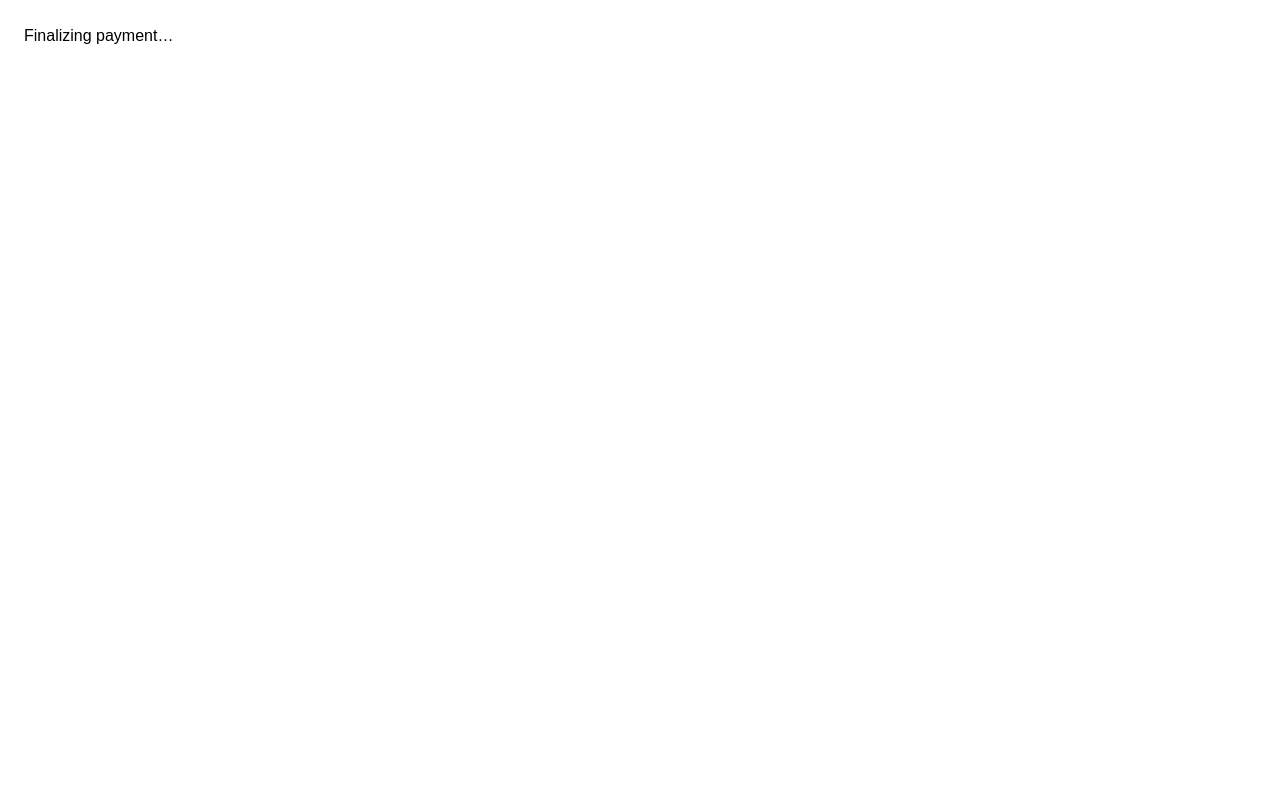
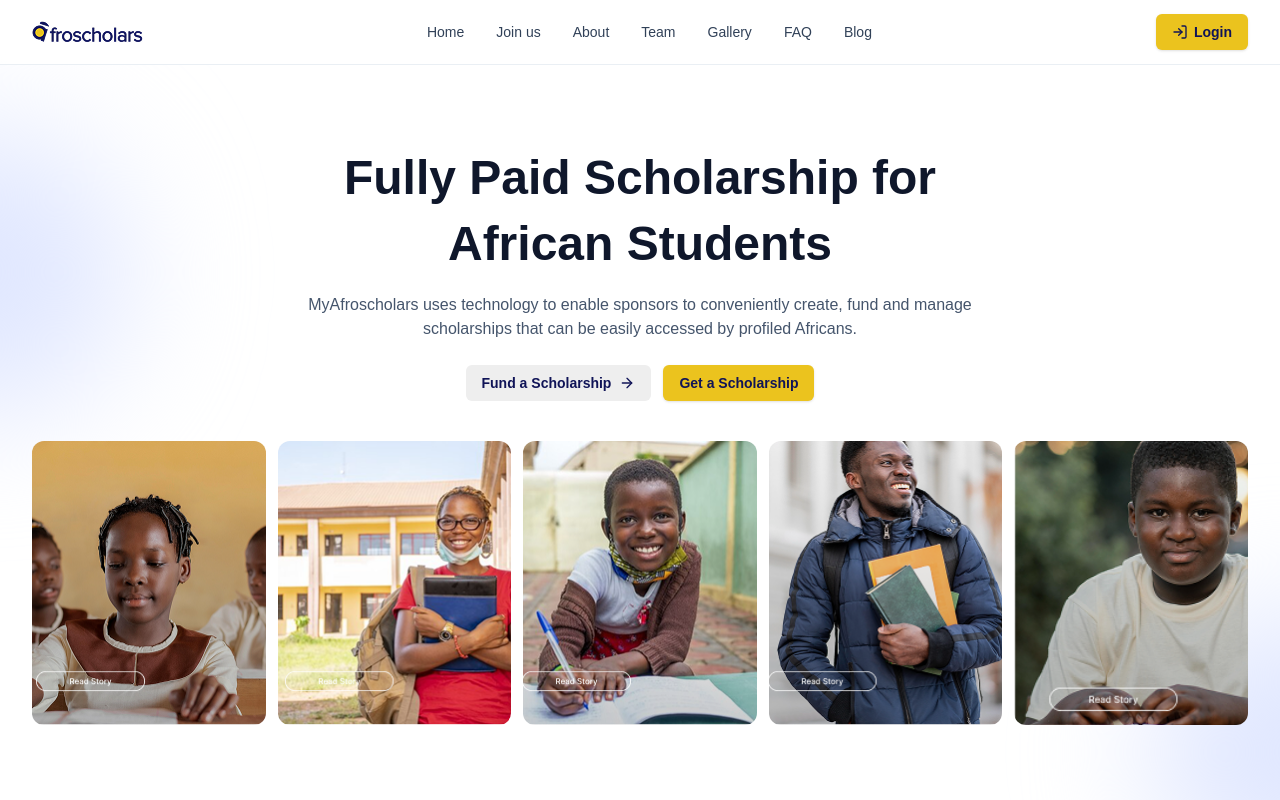
Before and after one commit to mecheline/afro-frontend, a React (Vite) app: page / in a window 1280 px wide. Shown: the top 800 px of the page. Built offline with nearby package versions, Linux system fonts and the light colour scheme; a web font is replaced by a local one.

Commit message:
sponsor dashboard

```diff
--- a/src/App.tsx
+++ b/src/App.tsx
@@ -25,8 +25,8 @@ function App() {
   return (
     <BrowserRouter>
       <Routes>
-        <Route path="/" element={<FundingCallback />} />
-        <Route path="/landing" element={<AfroScholarsLanding />} />
+
+        <Route path="/" element={<AfroScholarsLanding />} />
         <Route path="/auth/scholar/signup" element={<ScholarSignup />} />
         <Route path="/auth/scholar/login" element={<ScholarLogin />} />
 
@@ -58,6 +58,10 @@ function App() {
           path="/sponsor/scholarships/:id/funding/callback"
           element={<FundingCallback />}
         />
+        <Route
+          path="/redirect"
+          element={<FundingCallback />}
+        />
 
         <Route
           path="/sponsors/api/payment/wallet/callback"
--- a/src/main.tsx
+++ b/src/main.tsx
@@ -5,10 +5,13 @@ import { PersistGate } from "redux-persist/integration/react";
 import { persistor, store } from "./redux/services/scholar/store.tsx";
 import { Provider } from "react-redux";
 
+
 createRoot(document.getElementById("root")!).render(
   <PersistGate loading={null} persistor={persistor}>
     <Provider store={store}>
-      <App />
+
+        <App />
+
     </Provider>
   </PersistGate>
 );
--- a/vite.config.ts
+++ b/vite.config.ts
@@ -6,4 +6,5 @@ import react from '@vitejs/plugin-react'
 // https://vite.dev/config/
 export default defineConfig({
   plugins: [react(), tailwindcss()],
-})
+  base: "/landing/",
+});
```
